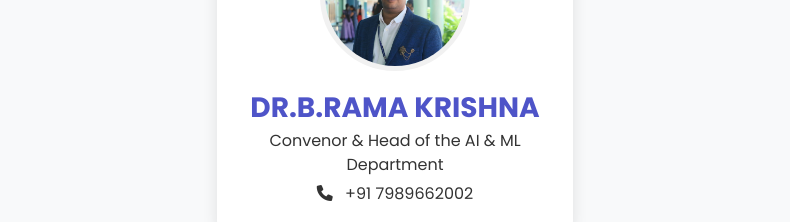
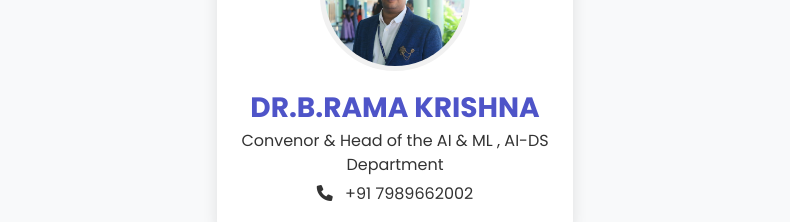
Before and after one commit to ravitejaungrala/Avirbhav_2k25, a plain HTML site: page index.html in a window 1280 px wide. Shown: the part 1560-1782 px from the top of the page, without its empty margins (245-1035 px from the left). Drawn offline with nearby package versions, Linux system fonts and the light colour scheme.

Commit message:
Update index.html

```diff
--- a/index.html
+++ b/index.html
@@ -445,7 +445,7 @@
                     <div class="team-member">
                         <img src="convenor.jpg" alt="Convenor" class="img-fluid">
                         <h3>DR.B.RAMA KRISHNA</h3>
-                        <p>Convenor & Head of the AI & ML Department</p>
+                        <p>Convenor & Head of the AI & ML  , AI-DS Department</p>
                         <p><i class="fas fa-phone me-2"></i> +91 7989662002</p>
                     </div>
                 </div>
```
